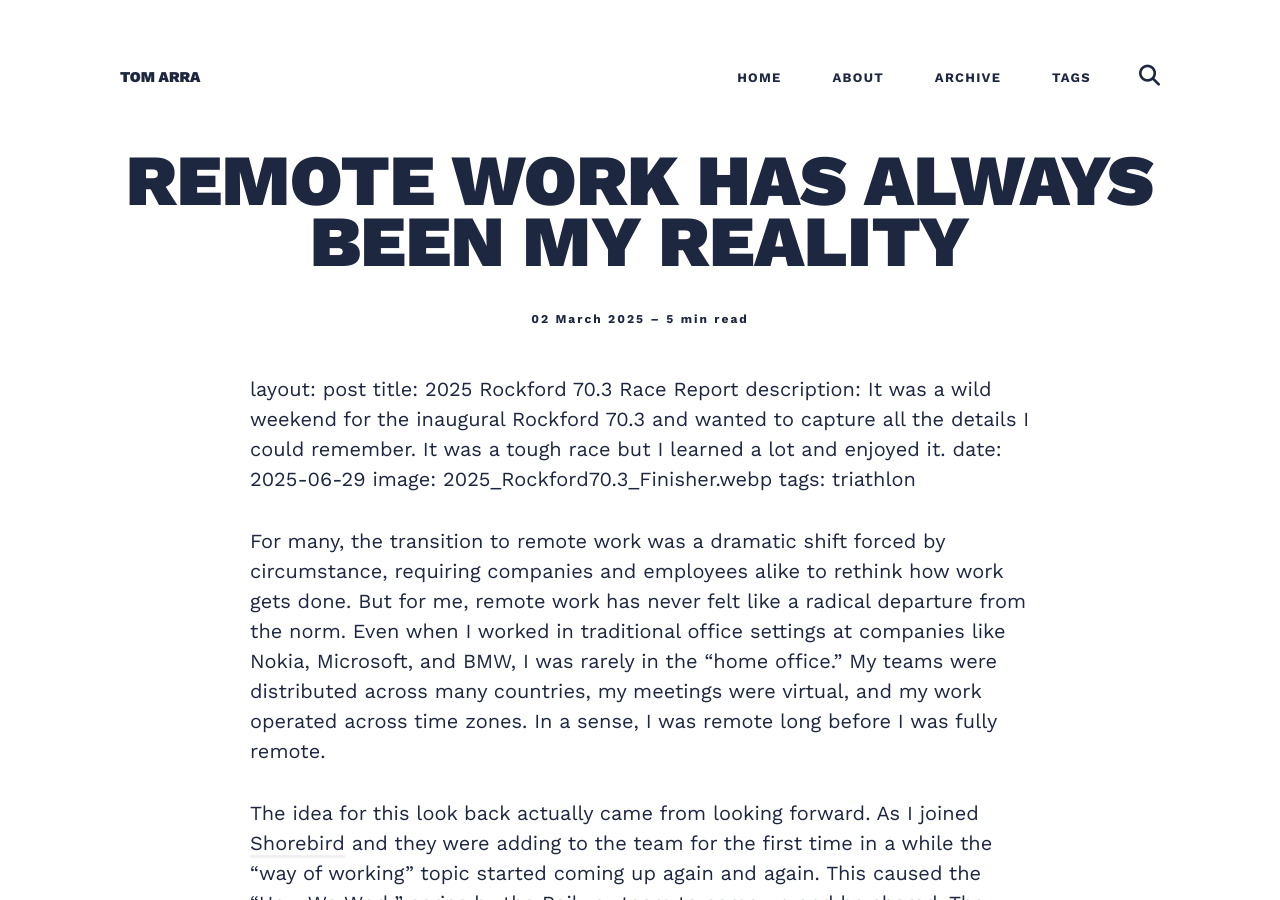
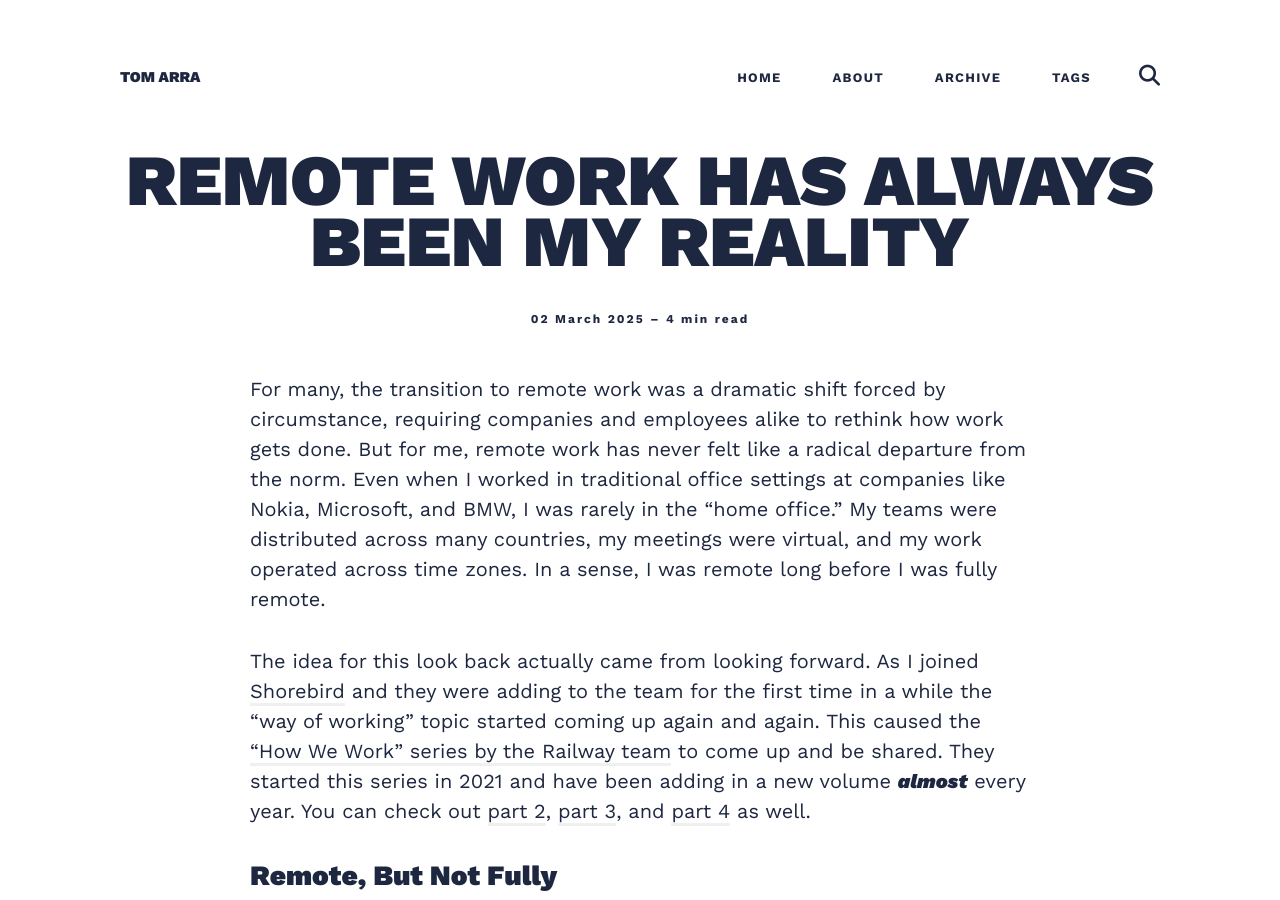
Before and after one commit to tomarra/tomarra.github.io, a Jekyll site: the page built from _posts/2025-03-02-Remote-Work-Has-Always-Been-My-Reality.md, in a window 1280 px wide and 900 px high. Built offline with Jekyll 4.4.1, drawn with Linux system fonts in a browser that asks for light colours; nearby versions of some CDN libraries.

Commit message:
fix: remove duplicate front matter (#91)

```diff
--- a/_posts/2025-03-02-Remote-Work-Has-Always-Been-My-Reality.md
+++ b/_posts/2025-03-02-Remote-Work-Has-Always-Been-My-Reality.md
@@ -5,13 +5,6 @@ description: While everyone figured out how to work from home in 2020, in lookin
 date: 2025-03-02
 tags: work remote
 ---
-
-layout: post
-title: 2025 Rockford 70.3 Race Report
-description: It was a wild weekend for the inaugural Rockford 70.3 and wanted to capture all the details I could remember. It was a tough race but I learned a lot and enjoyed it.
-date: 2025-06-29
-image: 2025_Rockford70.3_Finisher.webp
-tags: triathlon
 
 For many, the transition to remote work was a dramatic shift forced by circumstance, requiring companies and employees alike to rethink how work gets done. But for me, remote work has never felt like a radical departure from the norm. Even when I worked in traditional office settings at companies like Nokia, Microsoft, and BMW, I was rarely in the “home office.” My teams were distributed across many countries, my meetings were virtual, and my work operated across time zones. In a sense, I was remote long before I was fully remote.
 
```
